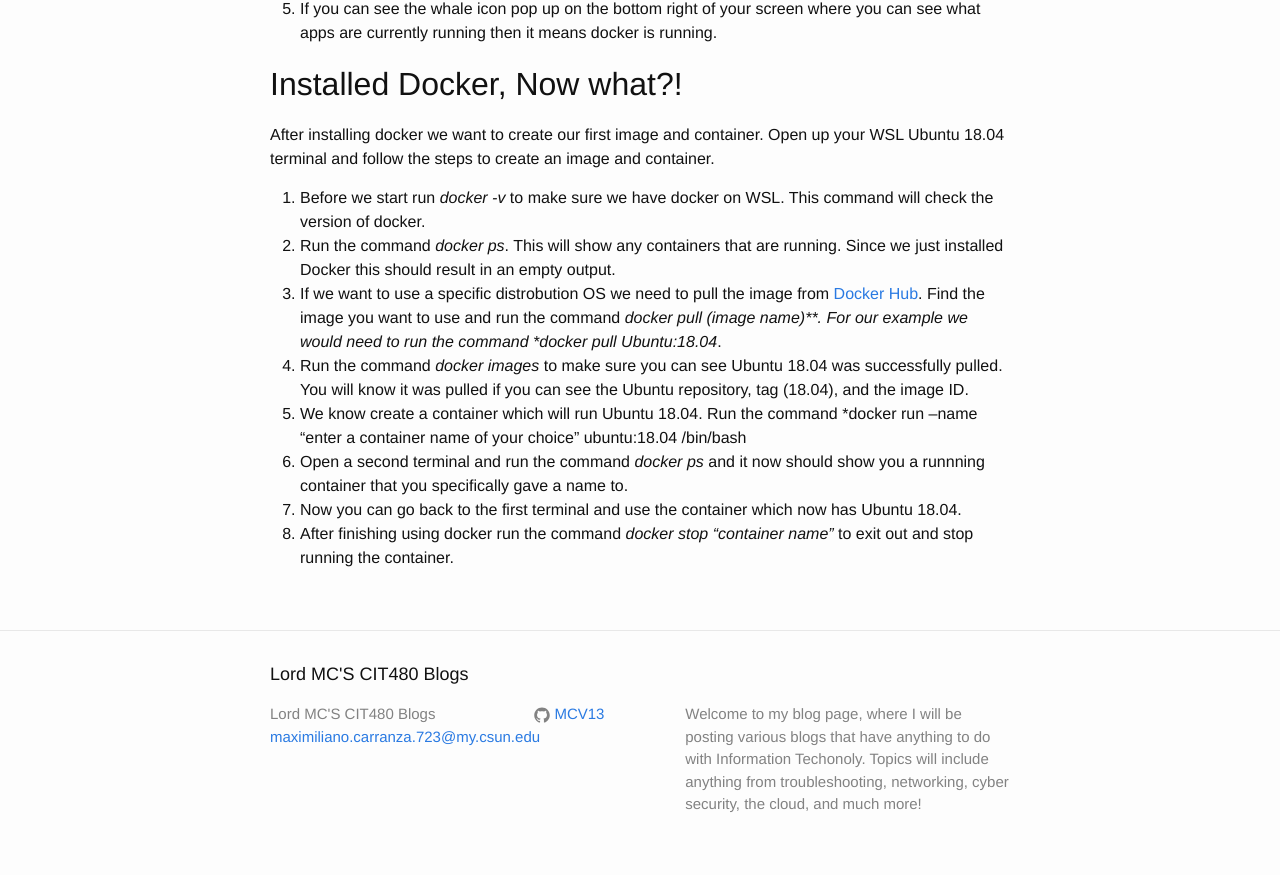
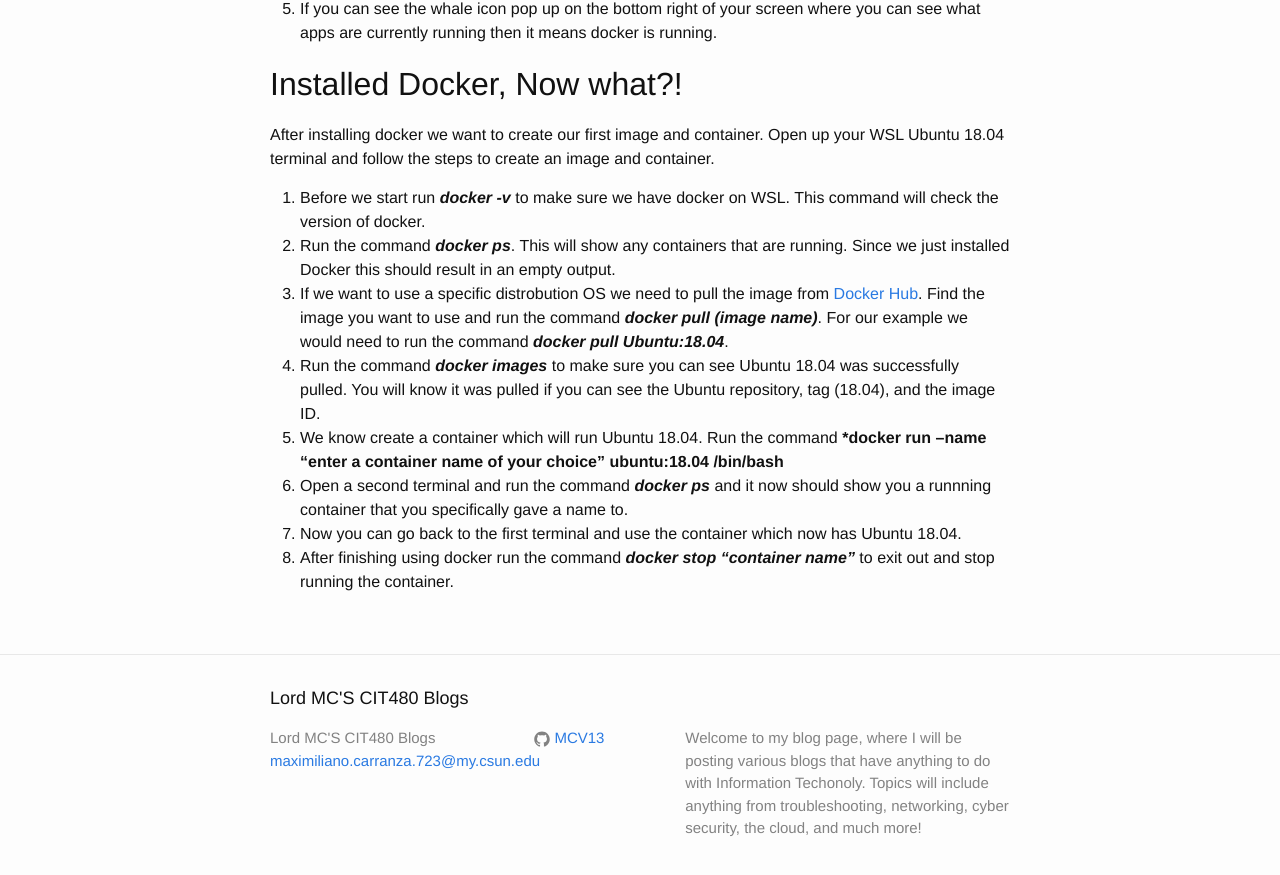
Before and after one commit to MCV13/MCV13.github.io, a Jekyll site: the page built from _posts/2021-09-24-Blog-1.md, in a window 1280 px wide and 900 px high, scrolled down 1421 px. Shown: the top 875 px of the window. Built offline with Jekyll 4.4.1, drawn with Linux system fonts in a browser that asks for light colours.

```diff
--- a/_posts/2021-09-24-Blog-1.md
+++ b/_posts/2021-09-24-Blog-1.md
@@ -39,11 +39,11 @@ Once you have all the necessary system requirements you can download the [Docker
 
 After installing docker we want to create our first image and container. Open up your WSL Ubuntu 18.04 terminal and follow the steps to create an image and container.
 
-1. Before we start run *docker -v* to make sure we have docker on WSL. This command will check the version of docker.
-2. Run the command *docker ps*. This will show any containers that are running. Since we just installed Docker this should result in an empty output.
-3. If we want to use a specific distrobution OS we need to pull the image from [Docker Hub](https://hub.docker.com/). Find the image you want to use and run the command *docker pull (image name)**. For our example we would need to run the command *docker pull Ubuntu:18.04*.
-4. Run the command *docker images* to make sure you can see Ubuntu 18.04 was successfully pulled. You will know it was pulled if you can see the Ubuntu repository, tag (18.04), and the image ID.
-5. We know create a container which will run Ubuntu 18.04. Run the command *docker run --name "enter a container name of your choice" ubuntu:18.04 /bin/bash
-6. Open a second terminal and run the command *docker ps* and it now should show you a runnning container that you specifically gave a name to.
+1. Before we start run <b>*docker -v*</b> to make sure we have docker on WSL. This command will check the version of docker.
+2. Run the command <b>*docker ps*</b>. This will show any containers that are running. Since we just installed Docker this should result in an empty output.
+3. If we want to use a specific distrobution OS we need to pull the image from [Docker Hub](https://hub.docker.com/). Find the image you want to use and run the command <b>*docker pull (image name)*</b>. For our example we would need to run the command <b>*docker pull Ubuntu:18.04*</b>.
+4. Run the command <b>*docker images*</b> to make sure you can see Ubuntu 18.04 was successfully pulled. You will know it was pulled if you can see the Ubuntu repository, tag (18.04), and the image ID.
+5. We know create a container which will run Ubuntu 18.04. Run the command <b>*docker run --name "enter a container name of your choice" ubuntu:18.04 /bin/bash</b>
+6. Open a second terminal and run the command <b>*docker ps*</b> and it now should show you a runnning container that you specifically gave a name to.
 7. Now you can go back to the first terminal and use the container which now has Ubuntu 18.04.
-8. After finishing using docker run the command *docker stop "container name"* to exit out and stop running the container.
+8. After finishing using docker run the command <b>*docker stop "container name"*</b> to exit out and stop running the container.
```
